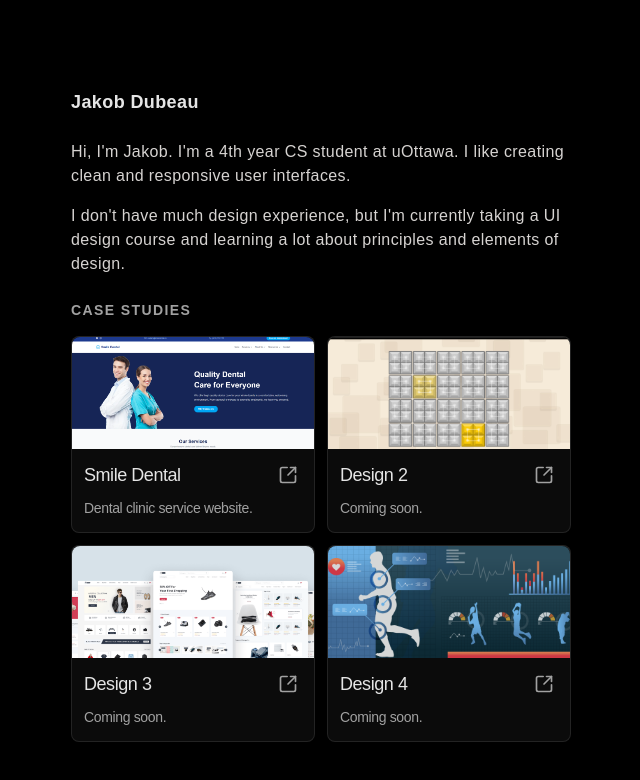
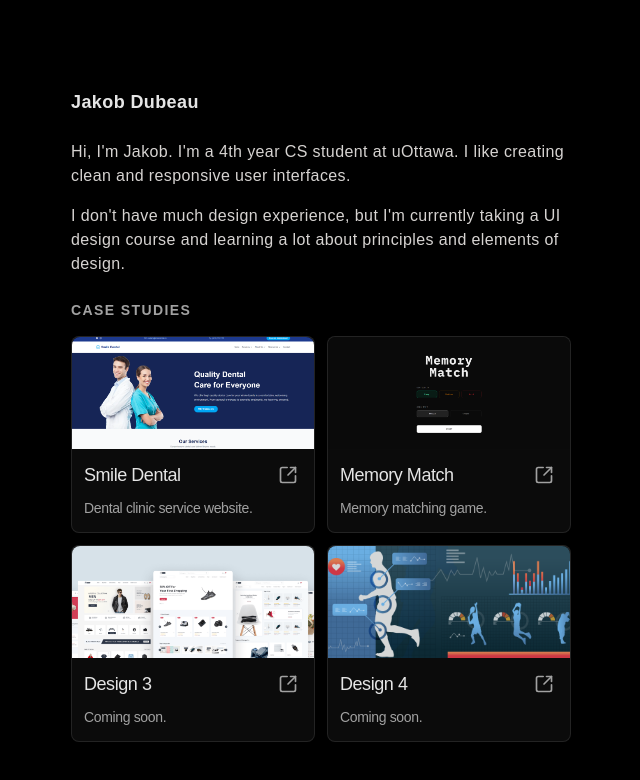
Before and after one commit to jakobdubeau/seg3125-portfolio, a Next.js app: page / in a window 1280 px wide. Shown: the top 780 px of the page, without its empty margins (319-959 px from the left). Built offline with nearby package versions, Linux system fonts and the light colour scheme.

Commit message:
assignment3

```diff
--- a/src/app/page.js
+++ b/src/app/page.js
@@ -3,7 +3,7 @@ import Link from "next/link";
 import ProjectCard from "@/components/ProjectCard";
 
 import Design1Image from "../../public/images/smiledental.png";
-import Design2Image from "../../public/images/memory-block.png";
+import Design2Image from "../../public/images/memorymatch.png";
 import Design3Image from "../../public/images/1_rDN1RbUDmaoNHiKfXSURog.png";
 import Design4Image from "../../public/images/beyond-game-day-article-hero.png";
 
@@ -17,11 +17,11 @@ export default function Home() {
 			imageAlt: "Smile Dental",
 		},
 		{
-			title: "Design 2",
-			href: "/coming-soon",
-			description: "Coming soon.",
+			title: "Memory Match",
+			href: "https://seg3125-memory-game.vercel.app/",
+			description: "Memory matching game.",
 			image: Design2Image,
-			imageAlt: "Design 2",
+			imageAlt: "Memory Match",
 		},
 		{
 			title: "Design 3",
```
Also changed, not shown: public/images/memorymatch.png (added).
